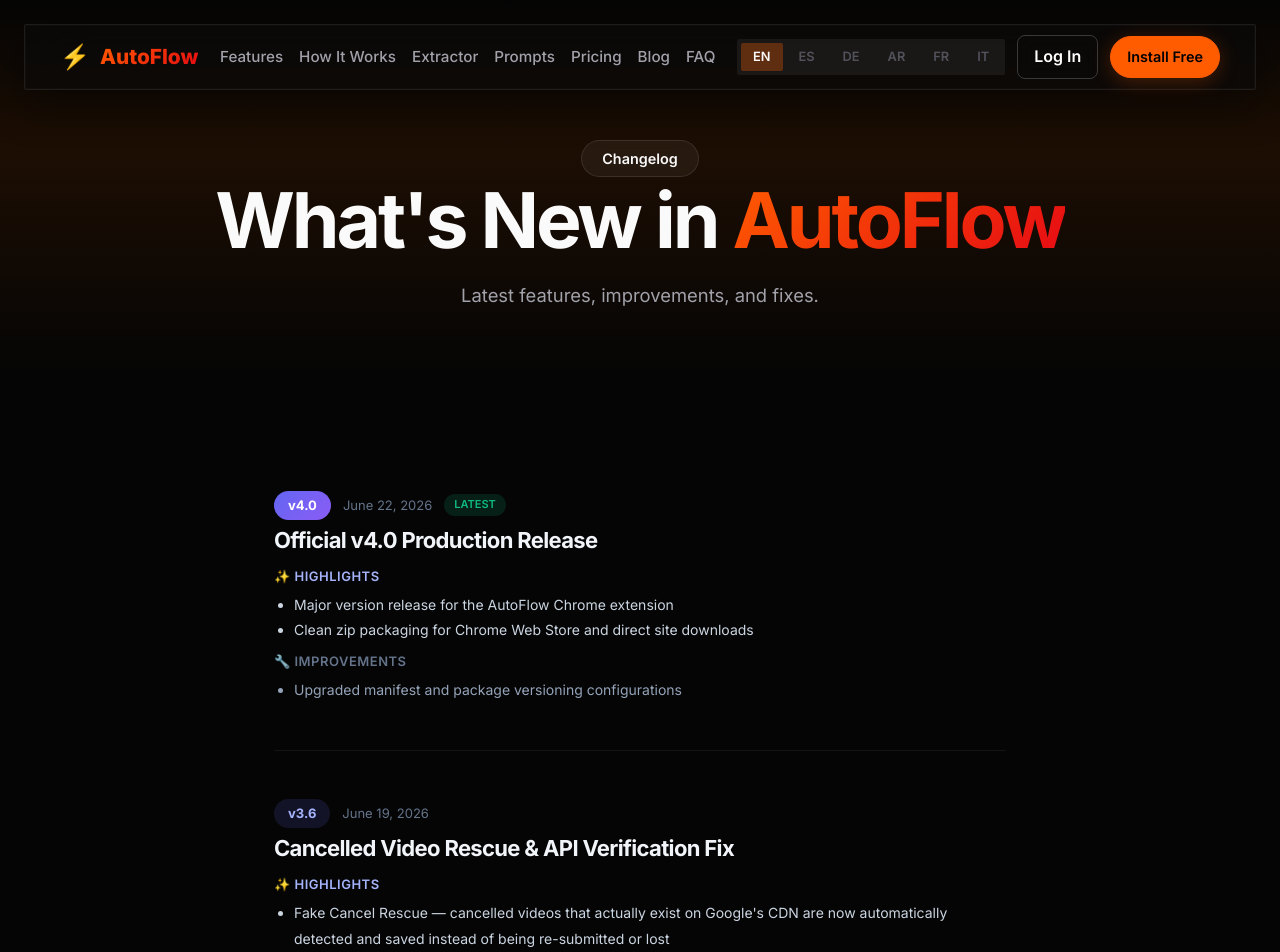
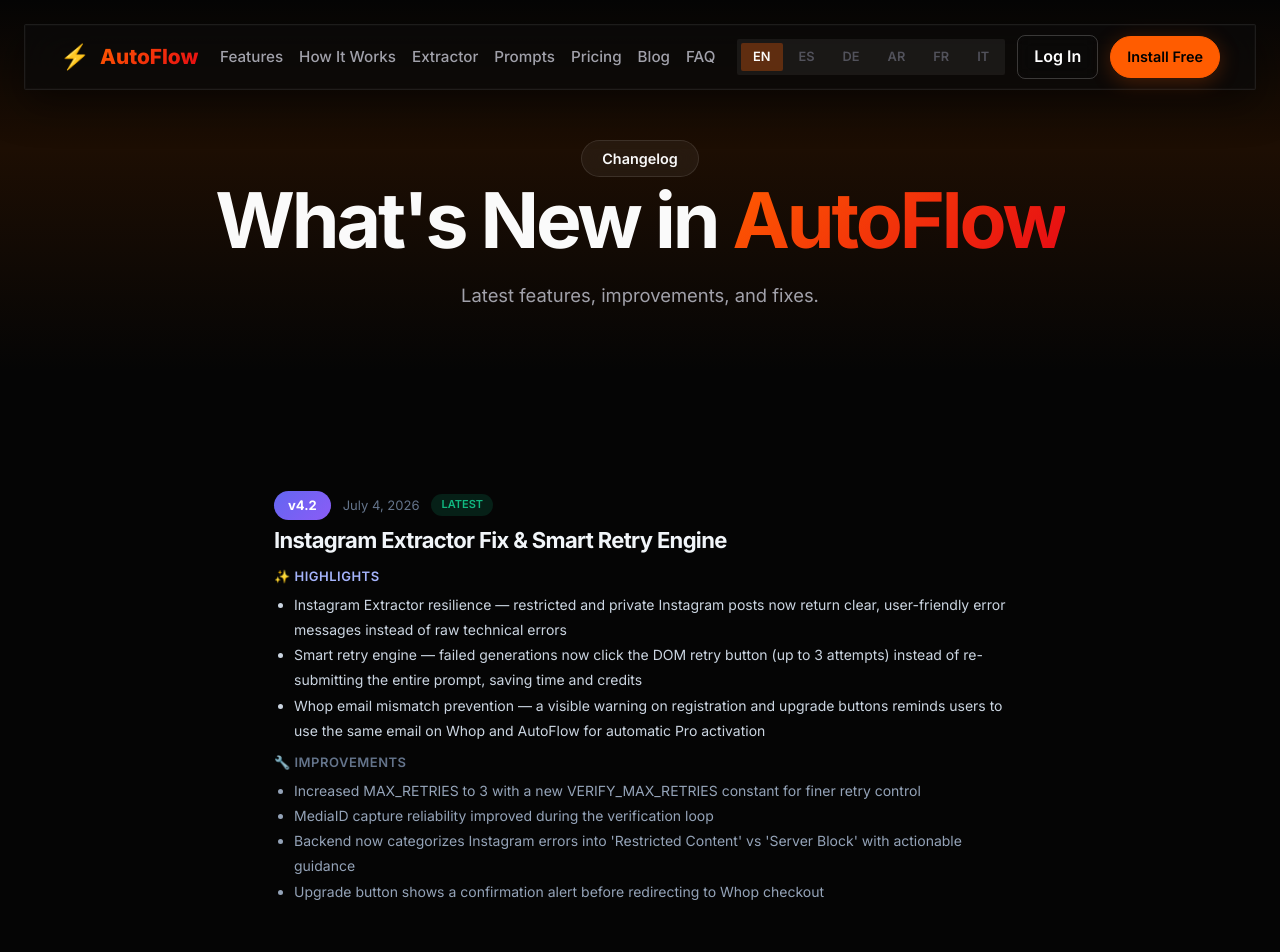
Before and after one commit to aminesmpc-art/autoflow, a Next.js app in the folder website/: page /changelog in a window 1280 px wide. Shown: the top 952 px of the page. Built offline with nearby package versions, Linux system fonts and the light colour scheme; no server answers.

Commit message:
feat: add v4.2 changelog entry

```diff
--- a/website/src/app/changelog/page.js
+++ b/website/src/app/changelog/page.js
@@ -10,6 +10,22 @@
 };
 
 const releases = [
+  {
+    version: "4.2",
+    date: "2026-07-04",
+    title: "Instagram Extractor Fix & Smart Retry Engine",
+    highlights: [
+      "Instagram Extractor resilience — restricted and private Instagram posts now return clear, user-friendly error messages instead of raw technical errors",
+      "Smart retry engine — failed generations now click the DOM retry button (up to 3 attempts) instead of re-submitting the entire prompt, saving time and credits",
+      "Whop email mismatch prevention — a visible warning on registration and upgrade buttons reminds users to use the same email on Whop and AutoFlow for automatic Pro activation",
+    ],
+    improvements: [
+      "Increased MAX_RETRIES to 3 with a new VERIFY_MAX_RETRIES constant for finer retry control",
+      "MediaID capture reliability improved during the verification loop",
+      "Backend now categorizes Instagram errors into 'Restricted Content' vs 'Server Block' with actionable guidance",
+      "Upgrade button shows a confirmation alert before redirecting to Whop checkout",
+    ],
+  },
   {
     version: "4.0",
     date: "2026-06-22",
```
